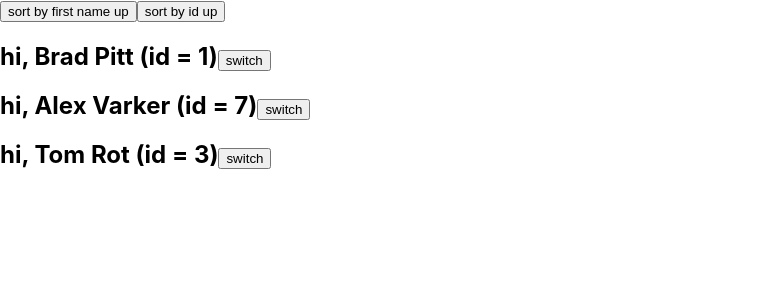
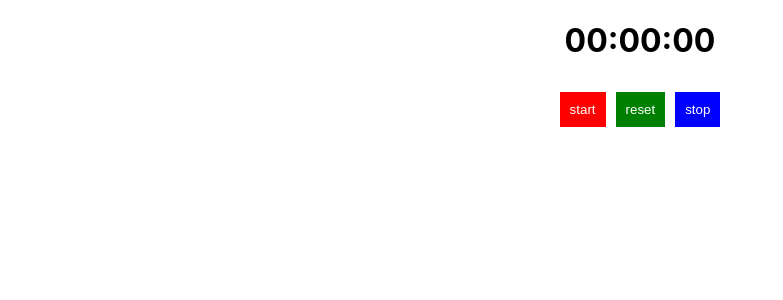
Before and after one commit to OksanaCoder/freshcode-react-start, a React (Create React App) app: page / in a window 1280 px wide. Shown: the top 300 px of the page, without its empty margins (0-783 px from the left). Built offline with nearby package versions, Linux system fonts and the light colour scheme.

Commit message:
add StopWatchTimeout component

```diff
--- a/src/App.js
+++ b/src/App.js
@@ -1,8 +1,6 @@
 import { Component } from "react";
 import "./App.css";
-import CiaoList from "./components/CiaoList";
-import CiaoSort from "./components/CiaoSort";
-import Hello from "./components/Hello";
+import StopWatchTimeoutNew from "./components/StopWatchTimeoutNew";
 
 class App extends Component {
   constructor(props) {
@@ -65,14 +63,15 @@ class App extends Component {
         {/* <Hello /> */}
 
         {/* додати кнопку, яка виконує сортування за іменем */}
-        <CiaoSort
+        {/* <CiaoSort
           sortUsersByFirstName={this.sortUsersByFirstName}
           isSortIdUp={isSortIdUp}
           isSortFirstNameUp={isSortFirstNameUp}
           sortUsersById={this.sortUsersById}
         />
 
-        <CiaoList users={users} />
+        <CiaoList users={users} /> */}
+        <StopWatchTimeoutNew />
       </>
     );
   }
--- /dev/null
+++ b/src/components/StopWatchTimeoutNew/StopWatchTimeoutNew.module.css
@@ -0,0 +1,22 @@
+.container {
+    text-align: center;
+}
+.startBtn {
+    background-color: red;
+    border: none;
+    padding: 10px;
+    color: #fff;
+}
+.resetBtn {
+    background-color: green;
+    border: none;
+    padding: 10px;
+    color: #fff;
+    margin: 10px;
+}
+.stopBtn {
+    background-color: blue;
+    border: none;
+    padding: 10px;
+    color: #fff;
+}
--- /dev/null
+++ b/src/components/StopWatchTimeoutNew/index.jsx
@@ -0,0 +1,69 @@
+import React, { Component } from "react";
+import styles from "./StopWatchTimeoutNew.module.css";
+
+class StopWatchTimeoutNew extends Component {
+  constructor(props) {
+    super(props);
+
+    this.state = {
+      time: new Date(0, 0, 0, 0)
+    };
+    this.idTimeout = null;
+  }
+  tick = () => {
+    this.setState(
+      (state) => {
+        const { time } = state; //address
+        const newTime = new Date(time); //new copy time
+        newTime.setSeconds(newTime.getSeconds() + 1);
+        return { time: newTime };
+      },
+      () => {
+        // After updating the state, start the timer again
+        this.idTimeout = setTimeout(this.tick, 1000);
+      }
+    );
+  };
+  start = () => {
+    if (this.idTimeout === null) {
+      this.idTimeout = setTimeout(this.tick, 1000);
+    }
+  };
+
+  stop = () => {
+    clearTimeout(this.idTimeout);
+    this.idTimeout = null;
+  };
+
+  reset = () => {
+    this.stop();
+    this.setState({ time: new Date(0, 0, 0, 0, 0, 0) });
+  };
+  componentDidMount = () => {
+    // this.start();
+  };
+  componentDidUpdate = () => {
+    this.start();
+  };
+  render() {
+    const { time } = this.state;
+    return (
+      <div className={styles.container}>
+        <h1>{time.toLocaleTimeString("en-GB")}</h1>
+        <div>
+          <button onClick={this.start} className={styles.startBtn}>
+            start
+          </button>
+          <button onClick={this.reset} className={styles.resetBtn}>
+            reset
+          </button>
+          <button onClick={this.stop} className={styles.stopBtn}>
+            stop
+          </button>
+        </div>
+      </div>
+    );
+  }
+}
+
+export default StopWatchTimeoutNew;
```
